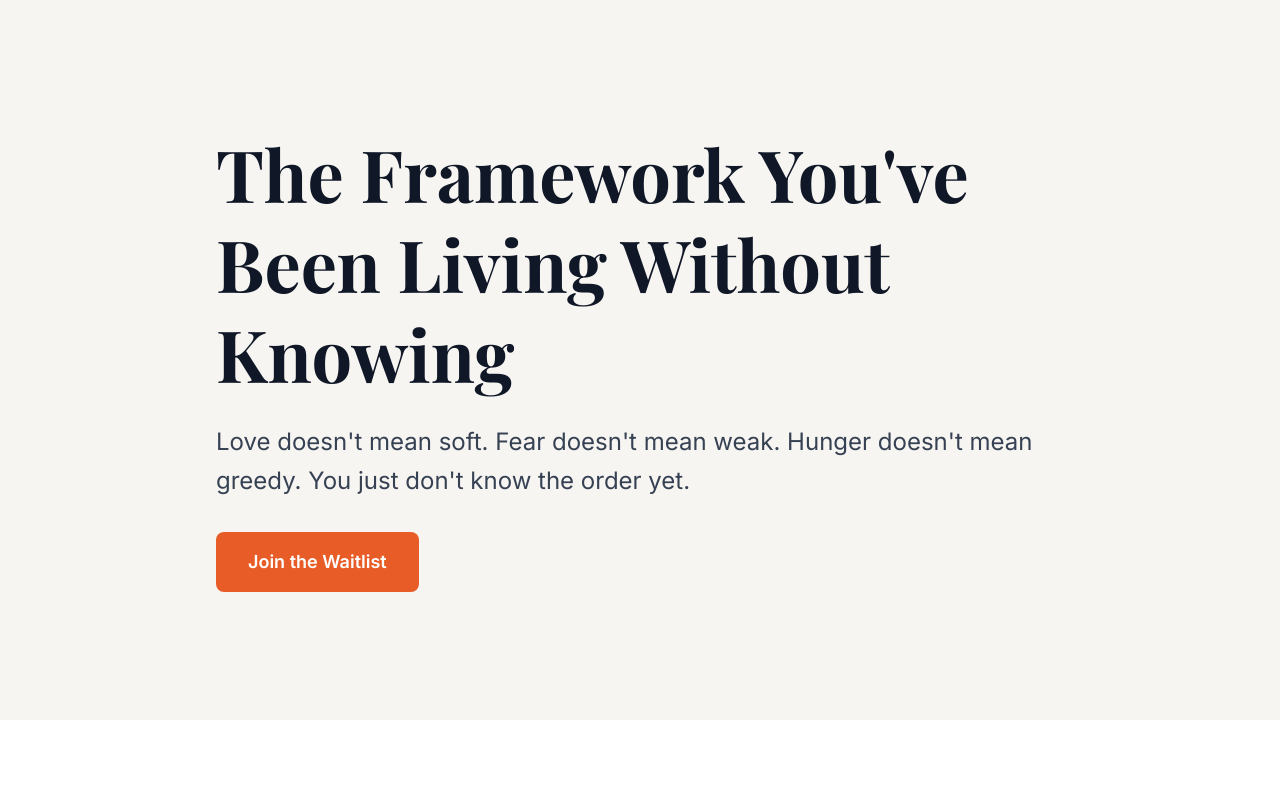
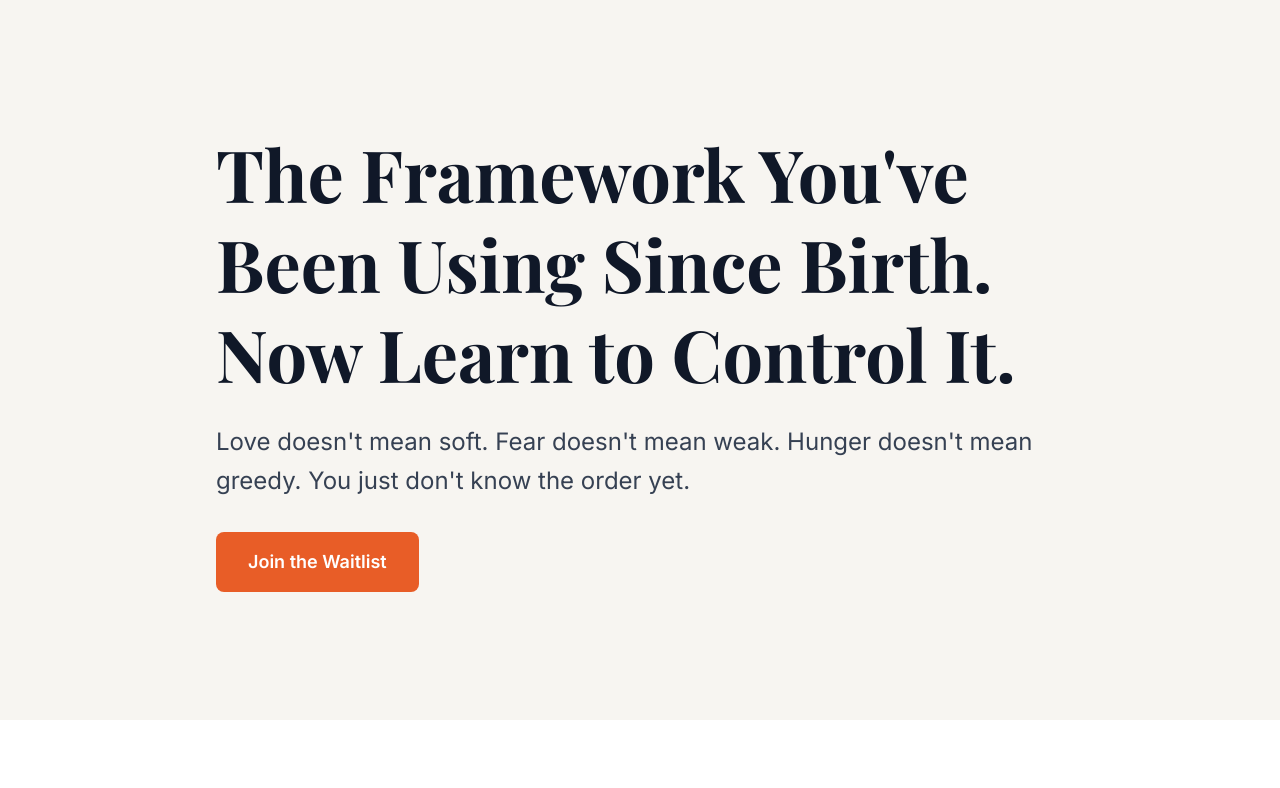
Before and after one commit to ndispenza1-maker/lovefearhunger, a Next.js app: page / in a window 1280 px wide. Shown: the top 788 px of the page. Built offline with nearby package versions, Linux system fonts and the light colour scheme; a web font is replaced by a local one.

Commit message:
Update hero headline: emphasize LFH is already running since birth

```diff
--- a/app/page.tsx
+++ b/app/page.tsx
@@ -6,7 +6,7 @@ export default function Home() {
       {/* Hero Section */}
       <section className="px-6 py-20 md:py-32 max-w-4xl mx-auto">
         <h1 className="font-serif text-5xl md:text-7xl font-bold text-gray-900 mb-6 leading-tight">
-          The Framework You've Been Living Without Knowing
+          The Framework You've Been Using Since Birth. Now Learn to Control It.
         </h1>
         <p className="text-xl md:text-2xl text-gray-700 mb-8 leading-relaxed">
           Love doesn't mean soft. Fear doesn't mean weak. Hunger doesn't mean greedy.
```
